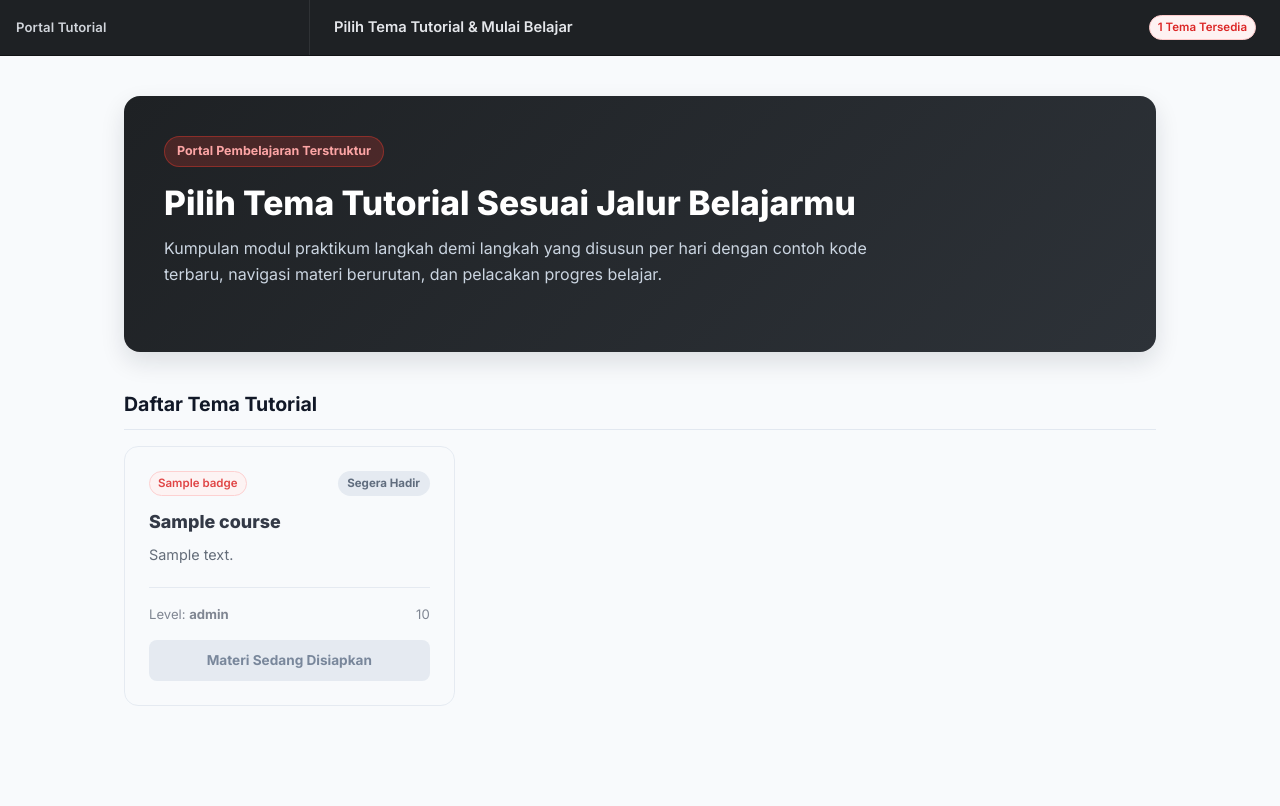
After one commit to adiaf1/course-laravel, a Laravel app: template resources/views/tutorial/home.blade.php in a window 1280 px wide. The commit adds this page. Run offline with Laravel 12, Linux system fonts and the light colour scheme; the template is opened without the code that fills it: most values are stand-ins (such as "Sample title", 1, 10 or a date in 2020).

Commit message:
Refactor tutorial structure and enhance course management features

```diff
--- a/public/css/tutorial.css
+++ b/public/css/tutorial.css
@@ -790,3 +790,130 @@ a {
         max-width: 100%;
     }
 }
+
+
+/* Portal Home Theme Cards */
+.courses-grid {
+    display: grid;
+    grid-template-columns: repeat(auto-fill, minmax(310px, 1fr));
+    gap: 1.25rem;
+}
+
+.course-card {
+    background: var(--bg-surface);
+    border: 1px solid var(--border-color);
+    border-radius: 14px;
+    padding: 1.5rem;
+    display: flex;
+    flex-direction: column;
+    justify-content: space-between;
+    gap: 1.25rem;
+    transition: border-color 0.15s ease, transform 0.15s ease, box-shadow 0.15s ease;
+}
+
+.course-card:hover:not(.is-upcoming) {
+    border-color: var(--accent);
+    transform: translateY(-2px);
+    box-shadow: 0 10px 24px rgba(15, 23, 42, 0.08);
+}
+
+.course-card.is-upcoming {
+    background: #f8fafc;
+    opacity: 0.85;
+}
+
+.course-card-top {
+    display: flex;
+    align-items: center;
+    justify-content: space-between;
+    gap: 0.5rem;
+    margin-bottom: 0.85rem;
+}
+
+.course-status {
+    font-size: 0.72rem;
+    font-weight: 700;
+    padding: 0.18rem 0.6rem;
+    border-radius: 9999px;
+}
+
+.course-status.is-ready {
+    background: var(--success-soft);
+    color: var(--success);
+}
+
+.course-status.is-soon {
+    background: #e2e8f0;
+    color: #475569;
+}
+
+.course-card-title {
+    font-size: 1.12rem;
+    font-weight: 800;
+    line-height: 1.35;
+    margin: 0 0 0.55rem;
+    color: var(--text-primary);
+}
+
+.course-card-desc {
+    font-size: 0.9rem;
+    color: var(--text-secondary);
+    margin: 0;
+}
+
+.course-card-footer {
+    border-top: 1px solid var(--border-color);
+    padding-top: 1rem;
+}
+
+.course-meta-row {
+    display: flex;
+    align-items: center;
+    justify-content: space-between;
+    font-size: 0.82rem;
+    color: var(--text-muted);
+    margin-bottom: 0.9rem;
+}
+
+.course-card-actions {
+    display: flex;
+    gap: 0.65rem;
+}
+
+.btn-course-outline,
+.btn-course-primary,
+.btn-course-disabled {
+    flex: 1;
+    text-align: center;
+    padding: 0.6rem 0.9rem;
+    border-radius: 8px;
+    font-size: 0.85rem;
+    font-weight: 700;
+    transition: all 0.15s ease;
+}
+
+.btn-course-outline {
+    border: 1px solid var(--border-color);
+    color: var(--text-primary);
+    background: #ffffff;
+}
+
+.btn-course-outline:hover {
+    border-color: #94a3b8;
+    background: #f8fafc;
+}
+
+.btn-course-primary {
+    background: var(--bg-topbar);
+    color: #ffffff;
+}
+
+.btn-course-primary:hover {
+    background: var(--accent);
+}
+
+.btn-course-disabled {
+    background: #e2e8f0;
+    color: #64748b;
+    cursor: not-allowed;
+}
--- /dev/null
+++ b/resources/views/tutorial/home.blade.php
@@ -0,0 +1,75 @@
+@extends('layouts.tutorial')
+
+@section('title', 'Portal Belajar Pemrograman Web — Daftar Tema Tutorial')
+
+@section('topbar')
+<header class="topbar">
+    <div class="topbar-left">
+        <span class="topbar-brand-mini">Portal Tutorial</span>
+    </div>
+    <div class="topbar-home-title">
+        <span>Pilih Tema Tutorial &amp; Mulai Belajar</span>
+        <span class="badge-laravel">{{ count($courses) }} Tema Tersedia</span>
+    </div>
+</header>
+@endsection
+
+@section('content')
+<main class="home-container">
+    <section class="hero-card">
+        <span class="hero-eyebrow">Portal Pembelajaran Terstruktur</span>
+        <h1 class="hero-title">Pilih Tema Tutorial Sesuai Jalur Belajarmu</h1>
+        <p class="hero-subtitle">
+            Kumpulan modul praktikum langkah demi langkah yang disusun per hari dengan contoh kode terbaru, navigasi materi berurutan, dan pelacakan progres belajar.
+        </p>
+    </section>
+
+    <div class="section-block">
+        <h2 class="section-heading">Daftar Tema Tutorial</h2>
+        <div class="courses-grid">
+            @foreach($courses as $course)
+                @php
+                    $isPublished = ($course['status'] ?? '') === 'published';
+                @endphp
+                <article class="course-card {{ $isPublished ? '' : 'is-upcoming' }}">
+                    <div>
+                        <div class="course-card-top">
+                            <span class="badge-laravel">{{ $course['badge'] }}</span>
+                            @if($isPublished)
+                                <span class="course-status is-ready">Tersedia</span>
+                            @else
+                                <span class="course-status is-soon">Segera Hadir</span>
+                            @endif
+                        </div>
+
+                        <h3 class="course-card-title">{{ $course['title'] }}</h3>
+                        <p class="course-card-desc">{{ $course['description'] }}</p>
+                    </div>
+
+                    <div class="course-card-footer">
+                        <div class="course-meta-row">
+                            <span>Level: <strong>{{ $course['level'] }}</strong></span>
+                            <span>{{ $course['duration'] }}</span>
+                        </div>
+
+                        @if($isPublished)
+                            <div class="course-card-actions">
+                                <a href="{{ route('tutorial.course', $course['slug']) }}" class="btn-course-outline">
+                                    Lihat Kurikulum
+                                </a>
+                                <a href="{{ route('tutorial.show', ['slug' => $course['slug'], 'day' => 1]) }}" class="btn-course-primary">
+                                    Mulai Belajar &rarr;
+                                </a>
+                            </div>
+                        @else
+                            <div class="course-card-actions">
+                                <span class="btn-course-disabled">Materi Sedang Disiapkan</span>
+                            </div>
+                        @endif
+                    </div>
+                </article>
+            @endforeach
+        </div>
+    </div>
+</main>
+@endsection
--- a/routes/web.php
+++ b/routes/web.php
@@ -3,8 +3,14 @@
 use App\Http\Controllers\TutorialController;
 use Illuminate\Support\Facades\Route;
 
-Route::get('/', [TutorialController::class, 'index'])->name('tutorial.index');
+Route::get('/', [TutorialController::class, 'home'])->name('tutorial.home');
 
-Route::get('/hari/{day}', [TutorialController::class, 'show'])
+Route::get('/kursus/{slug}', [TutorialController::class, 'course'])
+    ->name('tutorial.course');
+
+Route::get('/kursus/{slug}/hari/{day}', [TutorialController::class, 'show'])
     ->whereNumber('day')
     ->name('tutorial.show');
+
+Route::get('/hari/{day}', [TutorialController::class, 'legacyDayRedirect'])
+    ->whereNumber('day');
```
Also changed, not shown: app/Http/Controllers/TutorialController.php (+48 -12 lines), app/Services/TutorialRepository.php (+83 -18 lines), resources/data/courses.php (added, +37 -0 lines), resources/views/tutorial/index.blade.php (+15 -12 lines), resources/views/tutorial/show.blade.php (+15 -15 lines), tests/Feature/TutorialTest.php (+20 -25 lines).
